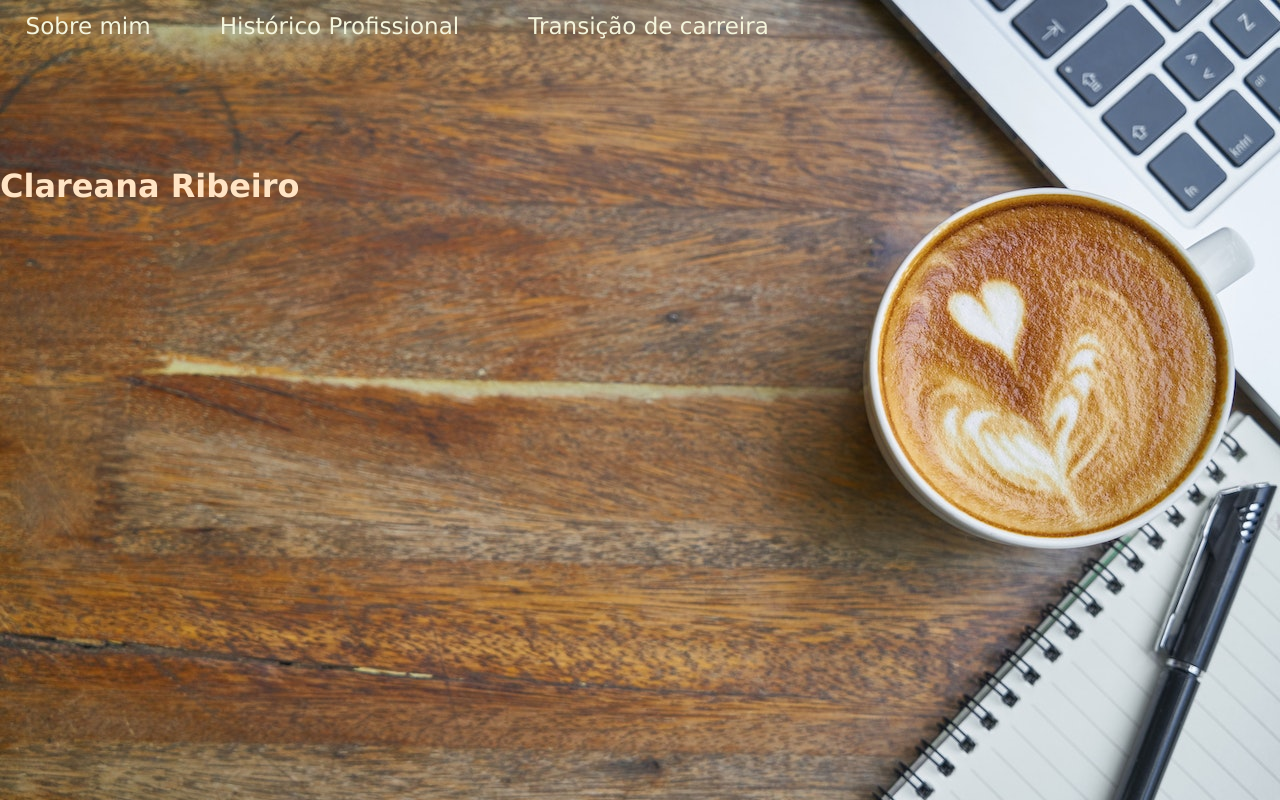
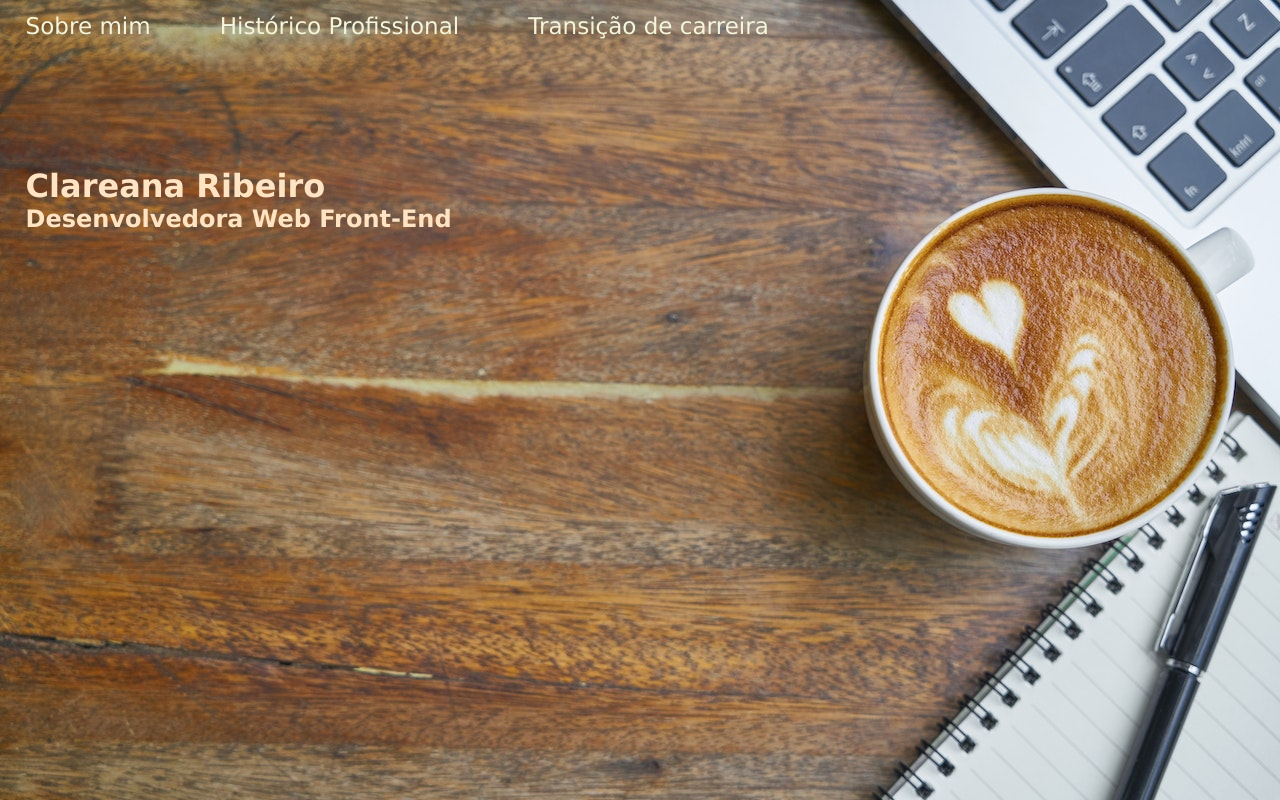
Before and after one commit to ClareanaRibeiro/MyPage, a website: page SRC/index.html in a window 1280 px wide. Drawn offline with Linux system fonts and the light colour scheme.

Commit message:
retomando- pequenos ajustes

```diff
--- a/SRC/index.html
+++ b/SRC/index.html
@@ -6,6 +6,7 @@
     <meta name="viewport" content="width=device-width, initial-scale=1.0">
     <title>Clareana Ribeiro</title>
 </head>
+
 <body>
 <header>
     <nav>
@@ -17,7 +18,10 @@
     </nav>
 </header>
 
-<h1>Clareana Ribeiro</h1>
+<main>
+    <h1>Clareana Ribeiro</h1>
+    <h2>Desenvolvedora Web Front-End</h2>
+</main>
 
 <script src="main.js" type="module"></script>
 <link rel="stylesheet" href="style.css"/>
--- a/SRC/style.css
+++ b/SRC/style.css
@@ -34,4 +34,10 @@ h1{
     color: bisque;
     margin-right: 10vw;
     margin-top: 10vw;
+    margin-left: 2vw;
 }
+
+h2{
+    color:bisque;
+    margin-left: 2vw;
+}
```
